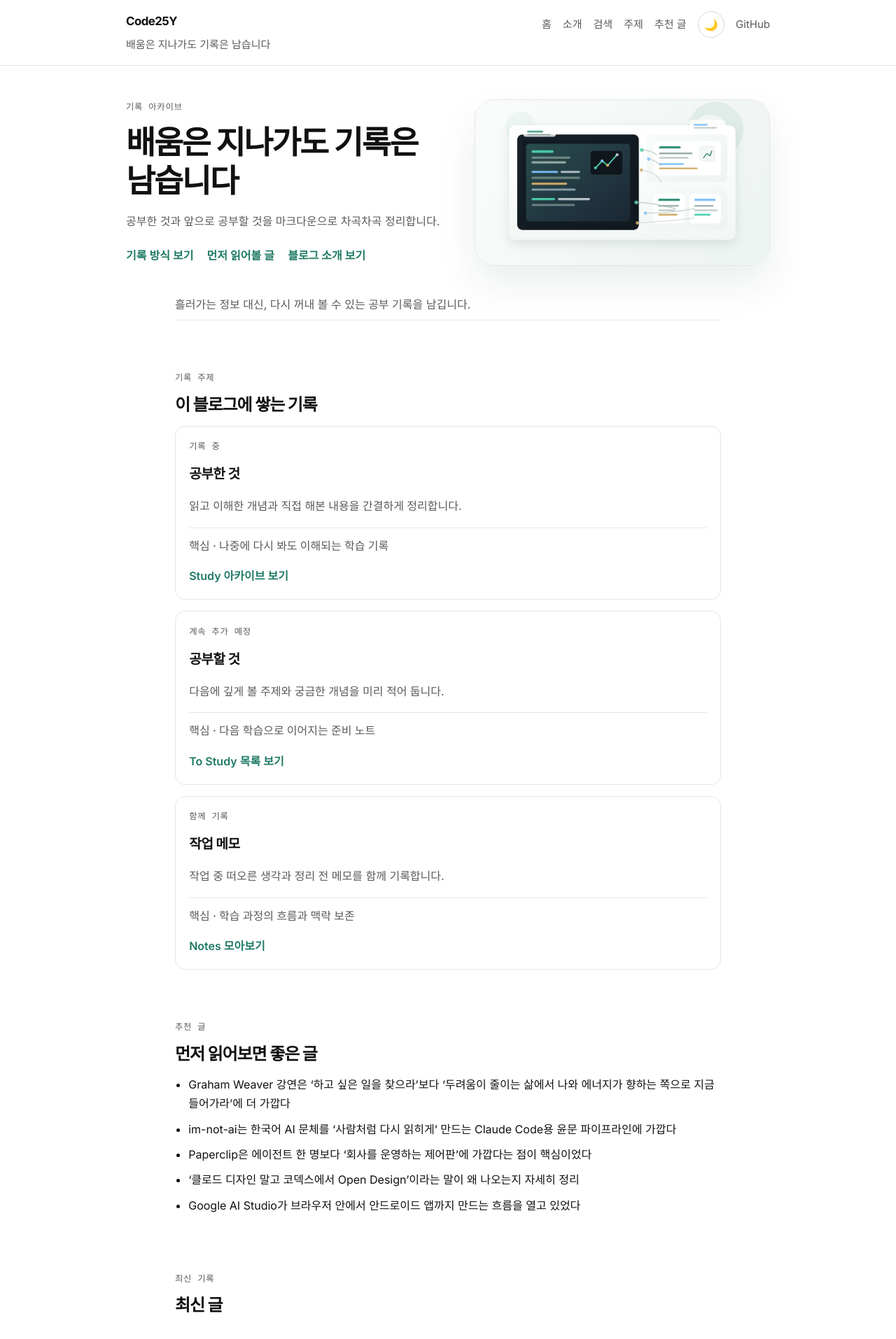
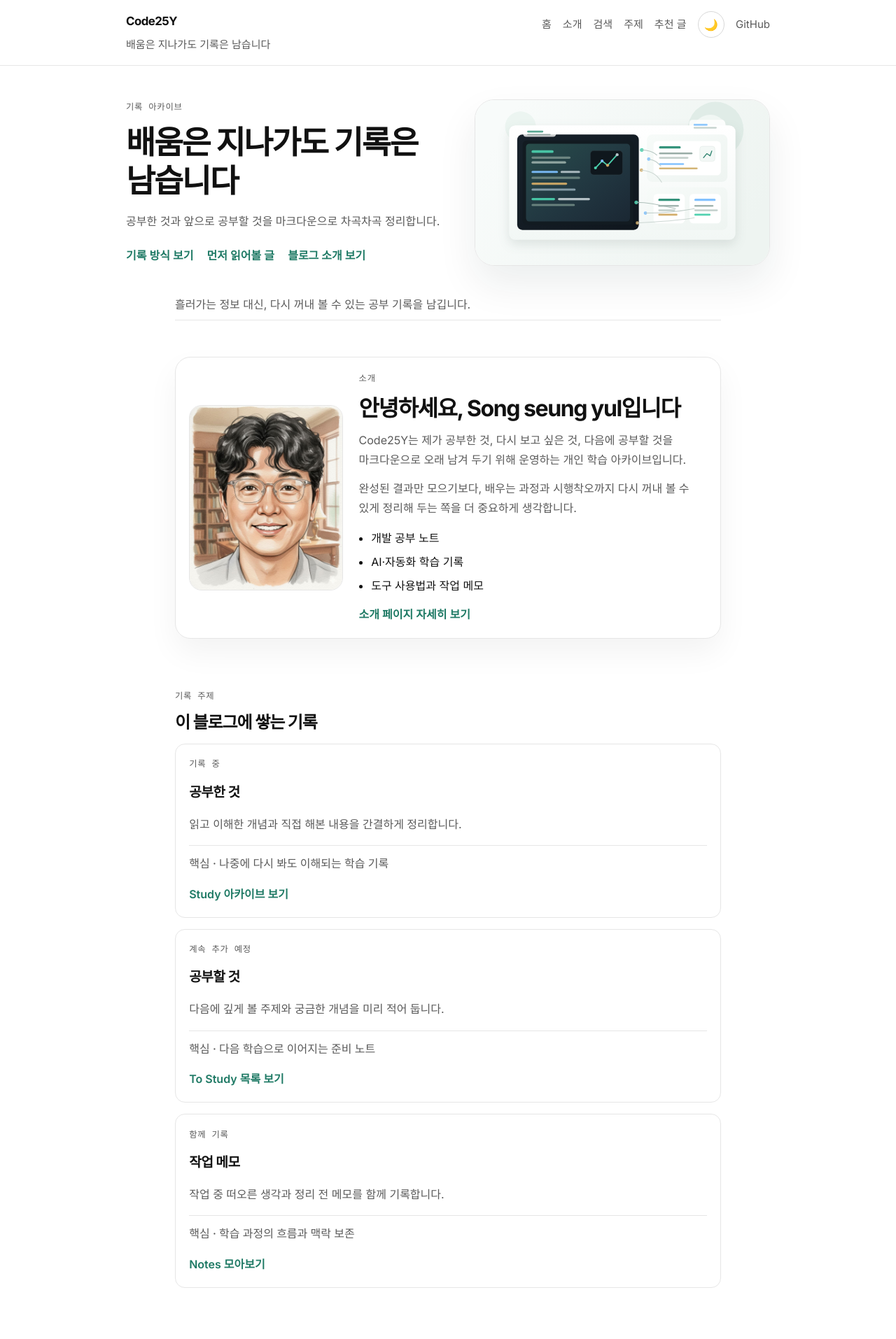
Before and after one commit to songseungyul/Code25Y, a Jekyll site: the page built from index.md, in a window 1280 px wide. Shown: the top 1914 px of the page at 70% size. Built offline with Jekyll 4.4.1, drawn with Linux system fonts in a browser that asks for light colours.

Commit message:
Add profile portrait to homepage intro

```diff
--- a/_layouts/home.html
+++ b/_layouts/home.html
@@ -29,6 +29,41 @@ layout: default
     <p class="intro-copy">
       흘러가는 정보 대신, 다시 꺼내 볼 수 있는 공부 기록을 남깁니다.
     </p>
+  </div>
+</section>
+
+<section class="section section-tight" id="about-preview">
+  <div class="container narrow">
+    <div class="profile-card">
+      <figure class="profile-figure">
+        <img
+          src="{{ '/assets/images/profile/song-seung-yul-portrait.jpg' | relative_url }}"
+          alt="Code25Y를 운영하는 Song seung yul의 초상 일러스트"
+          class="profile-image"
+        />
+      </figure>
+
+      <div class="profile-copy-block">
+        <p class="eyebrow">소개</p>
+        <h2 class="section-title profile-title">안녕하세요, Song seung yul입니다</h2>
+        <p class="profile-copy">
+          Code25Y는 제가 공부한 것, 다시 보고 싶은 것, 다음에 공부할 것을
+          마크다운으로 오래 남겨 두기 위해 운영하는 개인 학습 아카이브입니다.
+        </p>
+        <p class="profile-copy">
+          완성된 결과만 모으기보다, 배우는 과정과 시행착오까지 다시 꺼내 볼 수 있게
+          정리해 두는 쪽을 더 중요하게 생각합니다.
+        </p>
+
+        <ul class="profile-points">
+          <li>개발 공부 노트</li>
+          <li>AI·자동화 학습 기록</li>
+          <li>도구 사용법과 작업 메모</li>
+        </ul>
+
+        <p class="topic-link profile-link"><a href="{{ '/about/' | relative_url }}">소개 페이지 자세히 보기</a></p>
+      </div>
+    </div>
   </div>
 </section>
 
--- a/assets/css/style.scss
+++ b/assets/css/style.scss
@@ -255,6 +255,59 @@ a:hover {
 
 .intro-copy {
   margin: 0.85rem 0 0;
+}
+
+.profile-card {
+  display: grid;
+  grid-template-columns: 220px minmax(0, 1fr);
+  gap: 1.4rem;
+  align-items: center;
+  padding: 1.2rem;
+  border: 1px solid var(--line);
+  border-radius: 22px;
+  background: linear-gradient(180deg, var(--surface) 0%, var(--surface-strong) 100%);
+  box-shadow: 0 20px 44px rgba(15, 17, 21, 0.05);
+}
+
+.profile-figure {
+  margin: 0;
+}
+
+.profile-image {
+  display: block;
+  width: 100%;
+  aspect-ratio: 29 / 35;
+  object-fit: cover;
+  border-radius: 18px;
+  border: 1px solid var(--line);
+  background: var(--surface);
+}
+
+.profile-copy-block {
+  min-width: 0;
+}
+
+.profile-title {
+  font-size: clamp(1.55rem, 2.8vw, 2rem);
+}
+
+.profile-copy {
+  margin: 0.85rem 0 0;
+  color: var(--muted);
+}
+
+.profile-points {
+  margin: 1rem 0 0;
+  padding-left: 1.1rem;
+  color: var(--text);
+}
+
+.profile-points li {
+  margin: 0.4rem 0;
+}
+
+.profile-link {
+  margin-top: 1rem;
 }
 
 .topic-grid {
@@ -674,6 +727,14 @@ pre code,
     grid-template-columns: 1fr;
   }
 
+  .profile-card {
+    grid-template-columns: 1fr;
+  }
+
+  .profile-figure {
+    max-width: 240px;
+  }
+
   .header-row,
   .footer-row {
     display: grid;
```
Also changed, not shown: about.md (+9 -2 lines), assets/images/profile/song-seung-yul-portrait.jpg (added).
